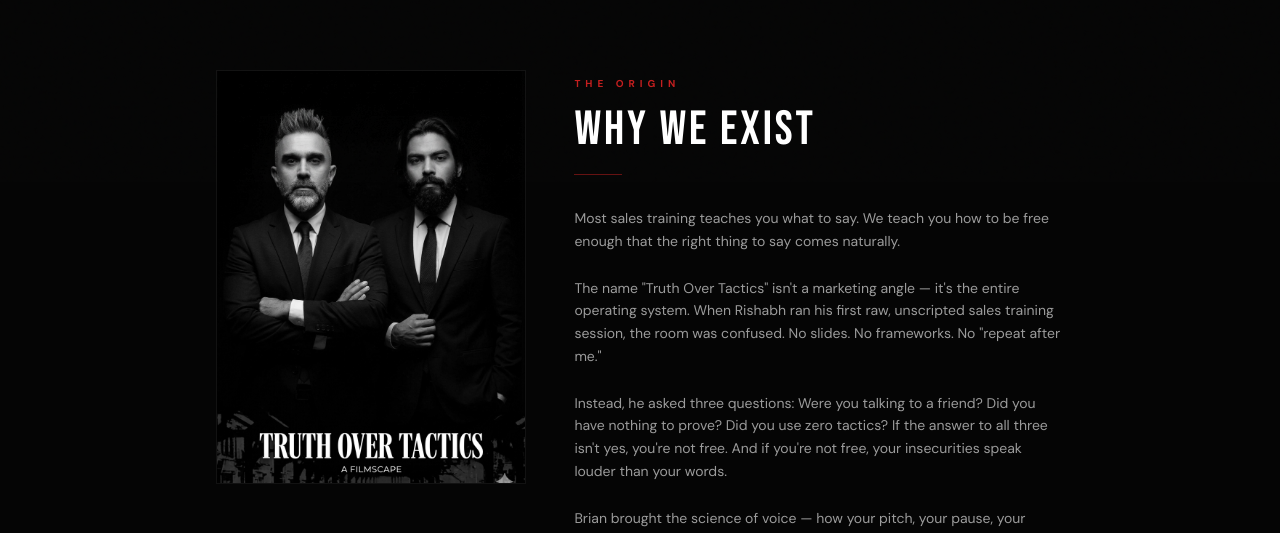
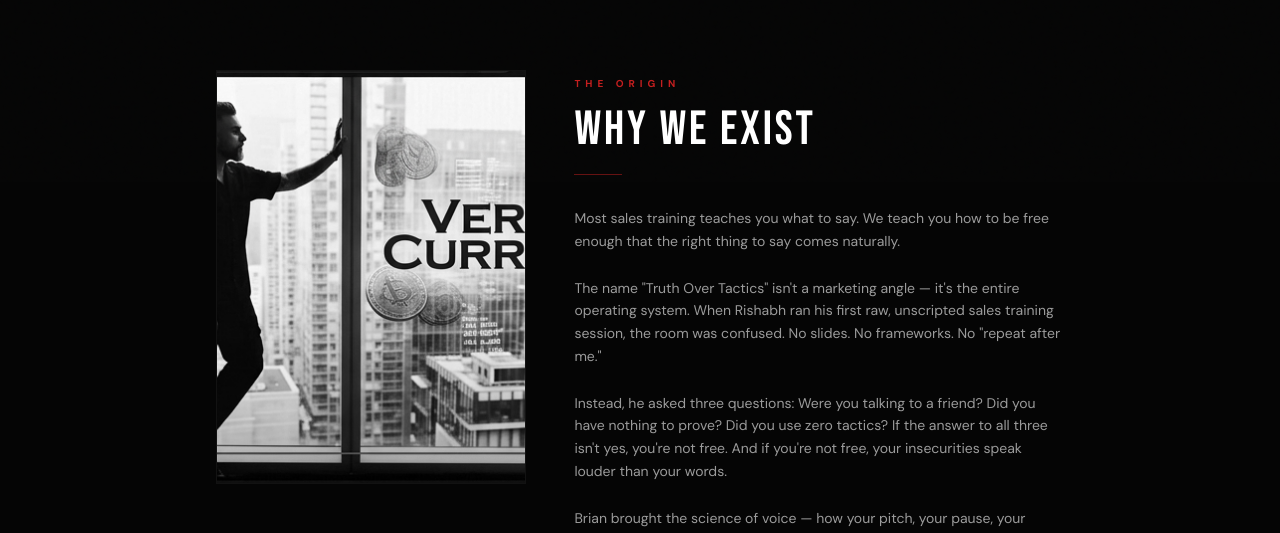
Before and after one commit to vikhyat-v/verbal-currency, a React (Vite) app: page /about in a window 1280 px wide. Shown: the part 618-1151 px from the top of the page. Built offline with nearby package versions, Linux system fonts and the light colour scheme; no server answers; a web font is replaced by a local one.

Commit message:
Remove filmscape.png and references

```diff
--- a/src/data/images.ts
+++ b/src/data/images.ts
@@ -6,7 +6,7 @@
 //   stage.png        → Two men on stage with crowd, smoky blue
 //   window.png       → Man at window, cityscape, VERBAL CURRENCY
 //   spotlight.png    → Man on stool under spotlight, TRUTH OVER TACTICS
-//   filmscape.png    → Two men arms crossed, A FILMSCAPE
+
 //   vikhyat.jpg      → Your photo (black suit, bar light)
 //
 // Then: npm run dev
@@ -16,6 +16,6 @@
   stage: '/images/stage.png',
   window: '/images/window.png',
   spotlight: '/images/spotlight.png',
-  filmscape: '/images/filmscape.png',
+
   vikhyat: '/images/vikhyat.jpg',
 };
--- a/src/lib/api.ts
+++ b/src/lib/api.ts
@@ -85,7 +85,7 @@
       currency: options.currency || 'INR',
       name: 'Verbal Currency',
       description: 'Truth Over Tactics — Premium Program',
-      image: '/images/filmscape.png',
+      image: '/images/poster.png',
       prefill: {
         name: options.name,
         email: options.email,
--- a/src/lib/razorpay.ts
+++ b/src/lib/razorpay.ts
@@ -37,7 +37,7 @@
     currency: 'INR',
     name: 'Verbal Currency',
     description: 'Truth Over Tactics — Sales & Communication Mastery',
-    image: '/images/filmscape.png',
+    image: '/images/poster.png',
     prefill: { name, email, contact: phone || '' },
     theme: { color: '#ffffff', backdrop_color: '#000000' },
     handler: (response: any) => {
--- a/src/pages/About.tsx
+++ b/src/pages/About.tsx
@@ -29,7 +29,7 @@
       <div ref={ref} className="max-w-4xl mx-auto px-6">
         <div className={`grid md:grid-cols-5 gap-12 transition-all duration-700 ${vis ? 'opacity-100' : 'opacity-0 translate-y-8'}`}>
           <div className="md:col-span-2">
-            <img src={IMG.filmscape} alt="Truth Over Tactics" className="w-full aspect-[3/4] object-cover border border-white/[0.05] grayscale hover:grayscale-0 transition-all duration-700" />
+            <img src={IMG.window} alt="Truth Over Tactics" className="w-full aspect-[3/4] object-cover border border-white/[0.05] grayscale hover:grayscale-0 transition-all duration-700" />
           </div>
           <div className="md:col-span-3">
             <span className="text-[10px] tracking-[0.5em] uppercase text-[#C41E1E] font-bold">The Origin</span>
--- a/src/pages/Home.tsx
+++ b/src/pages/Home.tsx
@@ -12,9 +12,7 @@
     <section className="relative min-h-screen flex flex-col items-center justify-center overflow-hidden">
       <FogCanvas />
       <div className="absolute inset-0 bg-gradient-to-b from-black/50 via-transparent to-black z-[1]" />
-      <div className="absolute inset-0 z-[2] flex items-center justify-center pointer-events-none">
-        <img src={IMG.filmscape} alt="" className="h-full max-h-[80vh] object-contain opacity-[0.12] mix-blend-lighten" />
-      </div>
+
       <div className="absolute top-0 left-1/2 -translate-x-1/2 w-[500px] h-[70vh] pointer-events-none z-[1]"
         style={{ background: 'conic-gradient(from 180deg, transparent 30%, rgba(255,255,255,0.03) 45%, rgba(255,255,255,0.06) 50%, rgba(255,255,255,0.03) 55%, transparent 70%)', animation: 'flickerLight 8s ease-in-out infinite' }} />
       <div className="relative z-10 text-center px-6 max-w-5xl mx-auto">
@@ -68,7 +66,7 @@
     { src: IMG.stage, label: 'THE STAGE', desc: 'A crowd ready to listen.', span: 'md:col-span-2' },
     { src: IMG.spotlight, label: 'THE SPOTLIGHT', desc: 'Under the light, nothing hides.', span: '' },
     { src: IMG.window, label: 'THE WINDOW', desc: 'Beyond the skyline.', span: '' },
-    { src: IMG.filmscape, label: 'THE FILMSCAPE', desc: 'No games. Just truth.', span: 'row-span-2' },
+
   ];
   return (
     <section className="py-20 sm:py-28 bg-[#050505]">
@@ -503,7 +501,7 @@
     { title: "THE SIMULATOR", desc: "Interactive roleplay to test your responses in real-time.", href: "/simulator", tag: "Practice", img: IMG.stage },
     { title: "PRODUCTS", desc: "Targeted deep dives into specific communication bottlenecks.", href: "/products", tag: "Self-Paced", img: IMG.poster },
     { title: "THE PHILOSOPHY", desc: "Understand the origin of Truth Over Tactics.", href: "/about", tag: "About", img: IMG.window },
-    { title: "FAQ", desc: "Every question, answered with absolute clarity.", href: "/faq", tag: "Details", img: IMG.filmscape },
+    { title: "FAQ", desc: "Every question, answered with absolute clarity.", href: "/faq", tag: "Details", img: IMG.spotlight },
   ];
   return (
     <section className="py-24 sm:py-32 bg-[#050505] border-t border-white/[0.02]">
```
Also changed, not shown: public/images/filmscape.png (deleted).
